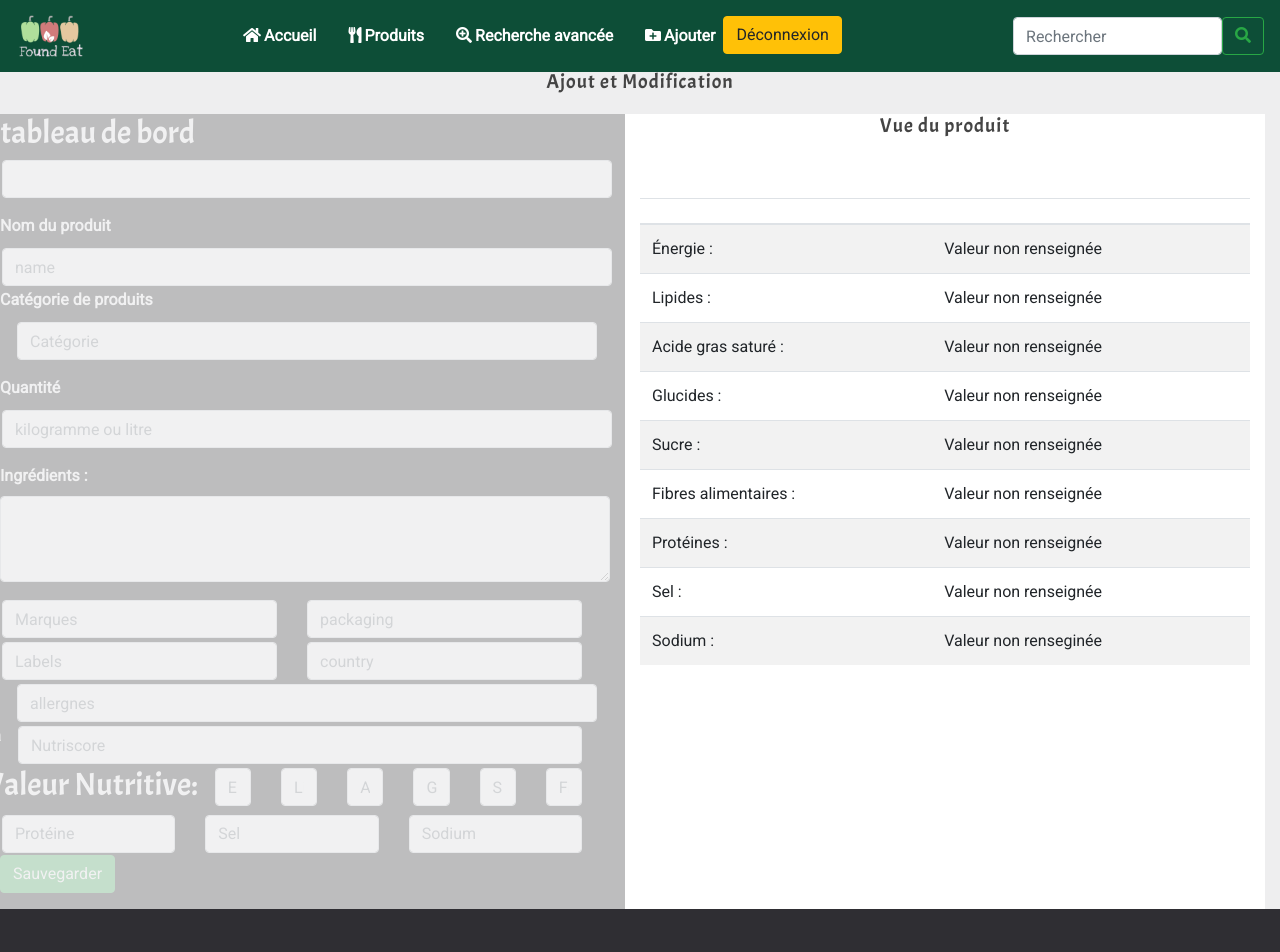
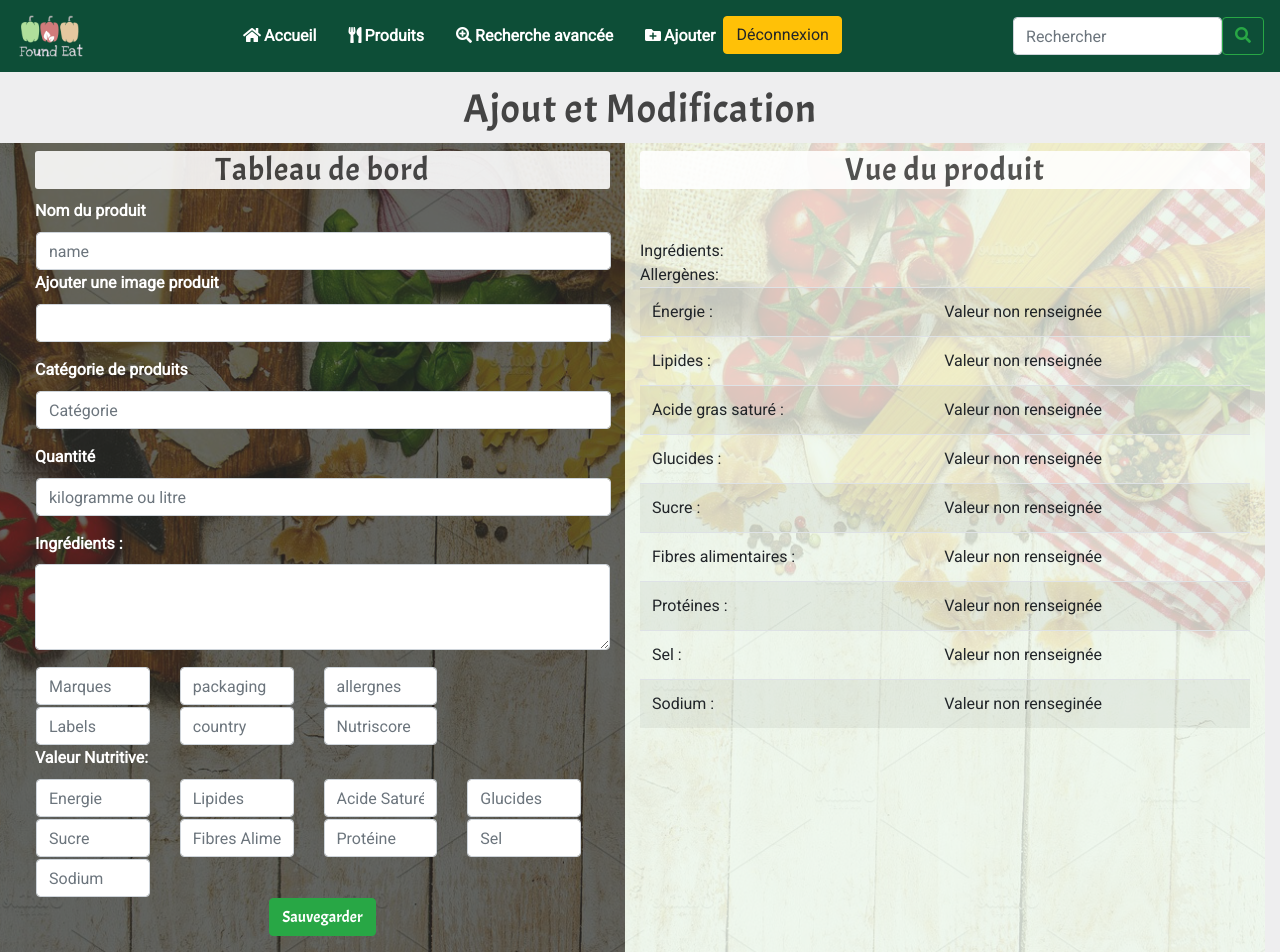
Before and after one commit to WildCodeSchool/tours-0918-js-projet2-found-eat, an Angular app in the folder Found-eat/: page /ajouter in a window 1280 px wide. Shown: the top 952 px of the page. Built offline with nearby package versions, Linux system fonts and the light colour scheme.

Commit message:
finis présentation

```diff
--- a/Found-eat/src/app/ajout/ajout.component.css
+++ b/Found-eat/src/app/ajout/ajout.component.css
@@ -1,9 +1,30 @@
+.tip{
+ margin-top: 15px;
+
+  font-size: 40px;
+}
+.titre2{
+  background-color: rgba(255, 255, 255, 0.99);
+  border: 0px solid black;
+  border-radius: 3px;
+  opacity: 0.9  ;
+  filter: alpha(opacity=70);
+  font-size: 2em;
+  margin-top: 8px;
+}
+#page{
+background: url(../../assets/img/wedding-invitations-templates-best-of-healthy-italian-food-background-food-amp-drink-s-of-wedding-invitations-templates.jpeg) no-repeat;
+background-size: cover;
+}
+
 .container {
-  margin-top: 70px;
+  margin-top: 60px;
 }
 
 .row {
+
   width: 100%
+
 }
 
 
@@ -13,28 +34,31 @@ h1 {
   margin: 0 0 8px 0;
   text-align: center;
   letter-spacing: 1px;
-  margin-bottom: 20px;
+  margin-bottom: 10px;
 }
 
 
 
 .formulaire {
-  background-color: black;
-  font-weight: 600;
-  opacity: 0.2;
-  color: white;
+  background-color: rgba(41, 44, 41, 0.722);
+
+
+  font-weight: Bold;
+  padding-left: 50px;
+  font-size: 1em;
+  opacity: 1;
+  color: rgb(255, 255, 255);
 }
 
 .presentation {
-  background-color: white;
-
+  background-color: rgba(237, 248, 237, 0.838);
 }
 
 .btn.btn-primary {
   background: #f0ad4e none repeat scroll 0 0;
   border-color: #f0ad4e;
   opacity: 0.8;
-  color: #ffffff;
+  color: green;
   font-size: 16px;
   font-weight: 600;
   letter-spacing: 1px;
@@ -64,5 +88,5 @@ p {
 }
 
 input {
-  margin: 2px;
+  margin: 1px;
 }
--- a/Found-eat/src/app/ajout/ajout.component.html
+++ b/Found-eat/src/app/ajout/ajout.component.html
@@ -1,17 +1,11 @@
-<h1 class=" text-alingn-center "> Ajout et Modification </h1>
+<h1 class="tip text-alingn-center "> Ajout et Modification </h1>
 
-<div class="row">
+<div class="row" id="page">
 
   <div class="formulaire col-6">
-    <h2> tableau de bord </h2>
+    <h1 class=" titre2 "> Tableau de bord </h1>
 
-    <form>
-      <div class="form-group">
 
-        <!-- <input type="file" class="form-control-file" id="exampleFormControlFile1" (change)="onSelecfile($event)" [(ngModel)]="image" name="image" > -->
-        <input type="text" class="form-control" name="image" [(ngModel)]="product.image">
-      </div>
-    </form>
 
     <!-- Le formulaire en lui même. il aura un Titre = Nom du produit. il aura la possibilié de rechercher un produit -->
     <div class="form-group">
@@ -20,11 +14,17 @@
         <label for="exampleFormControlInput1">Nom du produit</label> <!-- nom du produit -->
         <input type="text" class="form-control" id="NProd" placeholder="name" [(ngModel)]="product.productName" name="nom">
 
+        <div class="form-group" id="tabo">
+
+          <label for="exampleFormControlInput1">Ajouter une image produit</label>
+          <!-- <input type="file" class="form-control-file" id="exampleFormControlFile1" (change)="onSelecfile($event)" [(ngModel)]="image" name="image" > -->
+          <input type="text" class="form-control" name="image" [(ngModel)]="product.image">
+        </div>
+
         <div class="form-group">
           <label for="exampleFormControlSelect1">Catégorie de produits </label> <!-- catégorie -->
-          <div class="col">
-            <input type="text" class="form-control" placeholder="Catégorie" [(ngModel)]="product.categorie" name="catégorie">
-          </div>
+          <input type="text" class="form-control" placeholder="Catégorie" [(ngModel)]="product.categorie" name="catégorie">
+
         </div>
 
         <div class="form-group">
@@ -41,72 +41,66 @@
         <div class="row">
 
           <!-- Information du produit -->
-          <div class="col">
+          <div class="col-3">
             <input type="text" class="form-control" placeholder="Marques" [(ngModel)]="product.brand" name="Brand">
           </div>
 
-          <div class="col">
+          <div class="col-3 ">
             <input type="text" class="form-control" placeholder="packaging" [(ngModel)]="product.packaging" name="packaging">
+          </div>
+          <div class="col-3">
+            <input type="text" class="form-control" placeholder="allergnes" [(ngModel)]="product.allergenes" name="Allergenes">
           </div>
         </div>
 
         <div class="row">
-          <div class="col">
+          <div class="col-3 ">
             <input type="text" class="form-control" placeholder="Labels" [(ngModel)]="product.labels" name="Labels">
           </div>
-          <div class="col">
+          <div class="col-3 ">
             <input type="text" class="form-control" placeholder="country" [(ngModel)]="product.country" name="country">
+          </div>
+          <div class="col-3 ">
+            <input type="text" class="form-control" placeholder="Nutriscore" [(ngModel)]="product.nutriscore" name="nutriscore">
           </div>
         </div>
 
 
-        <div class="col">
-          <input type="text" class="form-control" placeholder="allergnes" [(ngModel)]="product.allergenes" name="Allergenes">
-        </div>
+        <label for="exampleFormControlInput1">Valeur Nutritive:</label>
+        <div class="row">
 
-        <div class="row">_a
-          <div class="col_a
-            <input type="_aname="nova">
-          </div>
-          <div class="col">
-            <input type="text" class="form-control" placeholder="Nutriscore" [(ngModel)]="product.nutriscore" name="nutriscore">
-          </div>
-        </div>
-
-        <div class="row">
-          <h2>Valeur Nutritive: </h2>
-          <div class="col">
+          <div class="col-3 ">
             <input type="text" class="form-control" placeholder="Energie" [(ngModel)]="product.nutritional_value.energy"
               name="Energie">
           </div>
-          <div class="col">
+          <div class="col-3 ">
             <input type="text" class="form-control" placeholder="Lipides" [(ngModel)]="product.nutritional_value.lipides"
               name="Lipides">
           </div>
-          <div class="col">
+          <div class="col-3 ">
             <input type="text" class="form-control" placeholder="Acide Saturé " [(ngModel)]="product.nutritional_value.saturatedFat"
               name="saturatedFat">
           </div>
-          <div class="col">
+          <div class="col-3 ">
             <input type="text" class="form-control" placeholder="Glucides" [(ngModel)]="product.nutritional_value.glucides"
               name="glucide">
           </div>
-          <div class="col">
+          <div class="col-3 ">
             <input type="text" class="form-control" placeholder="Sucre" [(ngModel)]="product.nutritional_value.sugar"
               name="Sugar">
           </div>
-          <div class="col">
+          <div class="col-3 ">
             <input type="text" class="form-control" placeholder="Fibres Alimentaires" [(ngModel)]="product.nutritional_value.fibresAlimentaires"
               name="Fibres">
           </div>
-          <div class="col">
+          <div class="col-3 ">
             <input type="text" class="form-control" placeholder="Protéine" [(ngModel)]="product.nutritional_value.proteines"
               name="pretéines">
           </div>
-          <div class="col">
+          <div class="col-3 ">
             <input type="text" class="form-control" placeholder="Sel" [(ngModel)]="product.nutritional_value.salt" name="Salt">
           </div>
-          <div class="col">
+          <div class="col-3 ">
             <input type="text" class="form-control" placeholder="Sodium" [(ngModel)]="product.nutritional_value.sodium"
               name="Sodium">
           </div>
@@ -114,7 +108,7 @@
 
       </form>
 
-      <button class='btn btn-success' (click)="add()"> Sauvegarder </button>
+      <h1><button class='btn btn-success ;' (click)="add()"> Sauvegarder </button></h1>
     </div>
 
     <div class="symbole">
@@ -124,32 +118,27 @@
   </div>
 
   <div class="presentation col-6 ">
-    <h1>Vue du produit</h1>
+    <h1  class=" titre2 ">Vue du produit</h1>
     <!-- Lié au formulaire, La présentation du produit c'est à dire la fiche du produit se complétera en même temps que le formulaire. -->
     <h2>{{ product.productName }}</h2>
     <div class="text-center pb-3">
       <img src="{{ product.image }}" height="200">
     </div>
+    <div>Ingrédients: {{product.ingredients}}</div>
+    <div> Allergènes: {{product.allergenes}}</div>
 
     <table class="table table-striped table-inverse table-hover">
-      <thead>
-        <tr>
-          <th></th>
-          <th></th>
-        </tr>
-      </thead>
+
       <tbody>
         <tr>
           <td>Énergie :</td>
-          <td
-          *ngIf="product.nutritional_value.energy">{{ product.nutritional_value.energy }}kcal</td>
+          <td *ngIf="product.nutritional_value.energy">{{ product.nutritional_value.energy }}kcal</td>
           <td *ngIf="!product.nutritional_value.energy">Valeur non renseignée</td>
         </tr>
 
         <tr>
           <td>Lipides :</td>
-          <td
-          *ngIf="product.nutritional_value.lipides">{{ product.nutritional_value.lipides }}g</td>
+          <td *ngIf="product.nutritional_value.lipides">{{ product.nutritional_value.lipides }}g</td>
           <td *ngIf="!product.nutritional_value.lipides">Valeur non renseignée</td>
         </tr>
 
--- a/Found-eat/src/app/ajout/ajout.component.ts
+++ b/Found-eat/src/app/ajout/ajout.component.ts
@@ -1,8 +1,8 @@
-import { ActivatedRoute } from '@angular/router'
-import { ProductService } from './../common/product.service'
-import { Product } from './../common/product'
-import { Component, OnInit, OnDestroy } from '@angular/core'
-import { NutritionalValue } from '../common/nutritional-value'
+import { ActivatedRoute } from '@angular/router';
+import { ProductService } from './../common/product.service';
+import { Product } from './../common/product';
+import { Component, OnInit, OnDestroy } from '@angular/core';
+import { NutritionalValue } from '../common/nutritional-value';
 
 
 @Component({
@@ -12,37 +12,37 @@ import { NutritionalValue } from '../common/nutritional-value'
 })
 export class AjoutComponent implements OnInit, OnDestroy {
 
-  id: any
-  image: any
-  url: any = ''
-  product: Product
+  id: any;
+  image: any;
+  url: any = '';
+  product: Product;
 
-  private sub: any
+  private sub: any;
 
   constructor(private route: ActivatedRoute, private service: ProductService) { }
 
   ngOnInit() {
 
     this.sub = this.route.params.subscribe(params => {
-      this.id = params['id']
+      this.id = params['id'];
 
 
       if (this.id) {
-        this.product = this.service.productToModify
+        this.product = this.service.productToModify;
 
       } else {
-        this.product = new Product()
-        this.product.nutritional_value = new NutritionalValue()
+        this.product = new Product();
+        this.product.nutritional_value = new NutritionalValue();
       }
-    })
+    });
 
     }
 
 
   ngOnDestroy() {
-    this.sub.unsubscribe()
+    this.sub.unsubscribe();
     if (this.service.productToModify) {
-      this.service.productToModify = ''
+      this.service.productToModify = '';
     }
   }
 
@@ -67,20 +67,20 @@ export class AjoutComponent implements OnInit, OnDestroy {
   add () {
 
     if (this.service.productToModify) {
-       const productIndex = this.service.products.indexOf(this.service.productToModify)
-       console.log(productIndex)
+       const productIndex = this.service.products.indexOf(this.service.productToModify);
+       console.log(productIndex);
 
       this.service.products.splice(productIndex, 1);
-      this.service.products.splice(productIndex, 0, this.product)
+      this.service.products.splice(productIndex, 0, this.product);
 
-      localStorage.setItem('products', JSON.stringify(this.service.products))
+      localStorage.setItem('products', JSON.stringify(this.service.products));
 
 
 
 
     } else {
-    // this.service.add(this.product)
-    // this.product = new Product()
+    this.service.add(this.product);
+    this.product = new Product();
    }
 
 
```
Also changed, not shown: Found-eat/src/assets/img/aliment.jpg (added).
